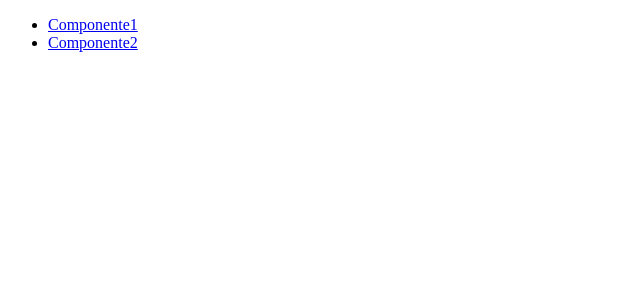
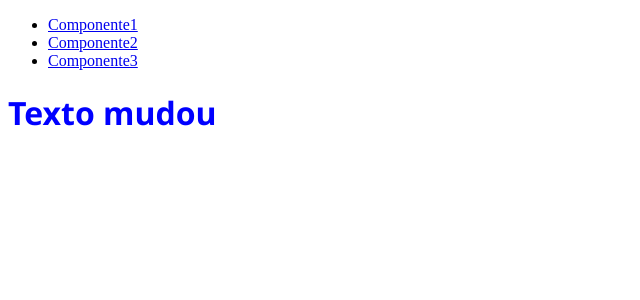
Before and after one commit to kaoryogata/projeto_react, a React (Create React App) app in the folder aula 04/meu-primeiro-react-project/: page /componente3 in a window 1280 px wide. Shown: the top 300 px of the page, without its empty margins (0-640 px from the left). Built offline with nearby package versions, Linux system fonts and the light colour scheme.

Commit message:
Ciclo de vida do React
Os ciclos de vida já sem os depreciados

```diff
--- a/aula 04/meu-primeiro-react-project/src/Componente1.js
+++ b/aula 04/meu-primeiro-react-project/src/Componente1.js
@@ -1,23 +1,41 @@
 import React from 'react';
-import {Lista} from './Lista';
+import { Lista} from './Lista'
 
 export default class Componente1 extends React.Component {
-    //Sobrescrever a funçao render que retorna um HTML
 
     state = {
-        title: 'Meu Primeiro Componente do React',
-        cursos: ['React', 'Kotlin', 'Angular']
+        title : 'Meu Primeiro Componente do React',
+        cursos : ['React', 'Kotlin', 'Angular', 'Vue', 'Blazor']
     }
 
-    render(){
+    componentDidMount(){
+        this.setState({title : 'text3'});
+        console.log('componentDidMount');
+    }
+
+    shouldComponentUpdate(){
+        console.log('shouldComponentUpdate');
+        return true;
+    }
+
+    componentDidUpdate(){
+        console.log('componentWillUpdate');
+    }
+
+    componentWillUnmount(){
+        console.log('componentWillUnmount');
+    }
+
+    render() {
+        console.log('render');
+        const lista = this.state.cursos.map((curso, i) => (
+            <Lista key={i} info={curso}/>
+        ));
 
         return (
-            //React só aceita apenas UM elemento pai <>
             <>
-                <h1 className= "fonte">{this.state.title}</h1>
-                {this.state.cursos.map((curso, i) => (
-                    <Lista key={i} info={curso}/>
-                ))}
+                <h1 className="fonte">{this.state.title}</h1>
+                {lista}
             </>
         );
     }
--- a/aula 04/meu-primeiro-react-project/src/Componente2.js
+++ b/aula 04/meu-primeiro-react-project/src/Componente2.js
@@ -1,6 +1,12 @@
 import React from 'react';
 
 export class Componente2 extends React.Component {
+
+    //Precisa atualizar o estado com a interação do usuário
+    state = {
+        nome : ''
+    }
+
     render(){
 
         const curso = 'react'
@@ -9,6 +15,10 @@ export class Componente2 extends React.Component {
         return(
             <>
             <h1>{this.props.title}</h1>
+            <span>Nome:</span>
+            <input type="text" value={this.state.nome}
+                onChange={e => this.setState({nome: e.target.value})}></input>
+            <button type="reset" onClick={() => this.setState({nome: ''})}>LIMPAR</button>
             <h2>{curso && curso.toUpperCase() === 'REACT' ? 'React.js' : 'Outras linguagens'}</h2>
             </>
         );
--- /dev/null
+++ b/aula 04/meu-primeiro-react-project/src/Componente3.js
@@ -0,0 +1,22 @@
+import React, { useState, useEffect } from 'react';
+
+export const Componente3 = () => {
+
+    const [title, setTitle] = useState('Meu Terceiro Componente')
+
+    //Controla quando a função precisa renderizar de novo, ele existe enquanto o componente existir
+    useEffect(() => {
+        console.log('Componente renderizou')
+        setTitle('Texto mudou')
+
+        //Ele desmonta quando essa tela some
+        return() => {
+            console.log('Componente desmontou');
+        }
+        //Ele roda, mas fica de olho na variável, se ela mudar a função roda de novo
+    }, [title])
+
+    return(
+        <h1 className="fonte">{title}</h1>
+    )
+}
--- a/aula 04/meu-primeiro-react-project/src/index.js
+++ b/aula 04/meu-primeiro-react-project/src/index.js
@@ -3,7 +3,7 @@ import ReactDOM from 'react-dom';
 import Teste from './Componente1';
 import { Componente2 } from './Componente2';
 import { BrowserRouter, Switch, Route, Link } from 'react-router-dom';
-
+import { Componente3 } from './Componente3';
 import './index.css';
 
 class App extends React.Component {
@@ -18,11 +18,15 @@ class App extends React.Component {
             <li>
               <Link to="/componente2">Componente2</Link>
             </li>
+            <li>
+              <Link to="/componente3">Componente3</Link>
+            </li>
           </ul>
       </nav>
       <Switch>
         <Route path="/componente1" component={Teste}/>
         <Route path="/componente2" component={Componente2}/>
+        <Route path="/componente3" component={Componente3}/>
       </Switch>
       </>
     );
```
Also changed, not shown: 1 other file (tests, documents, lock files or other folders).
